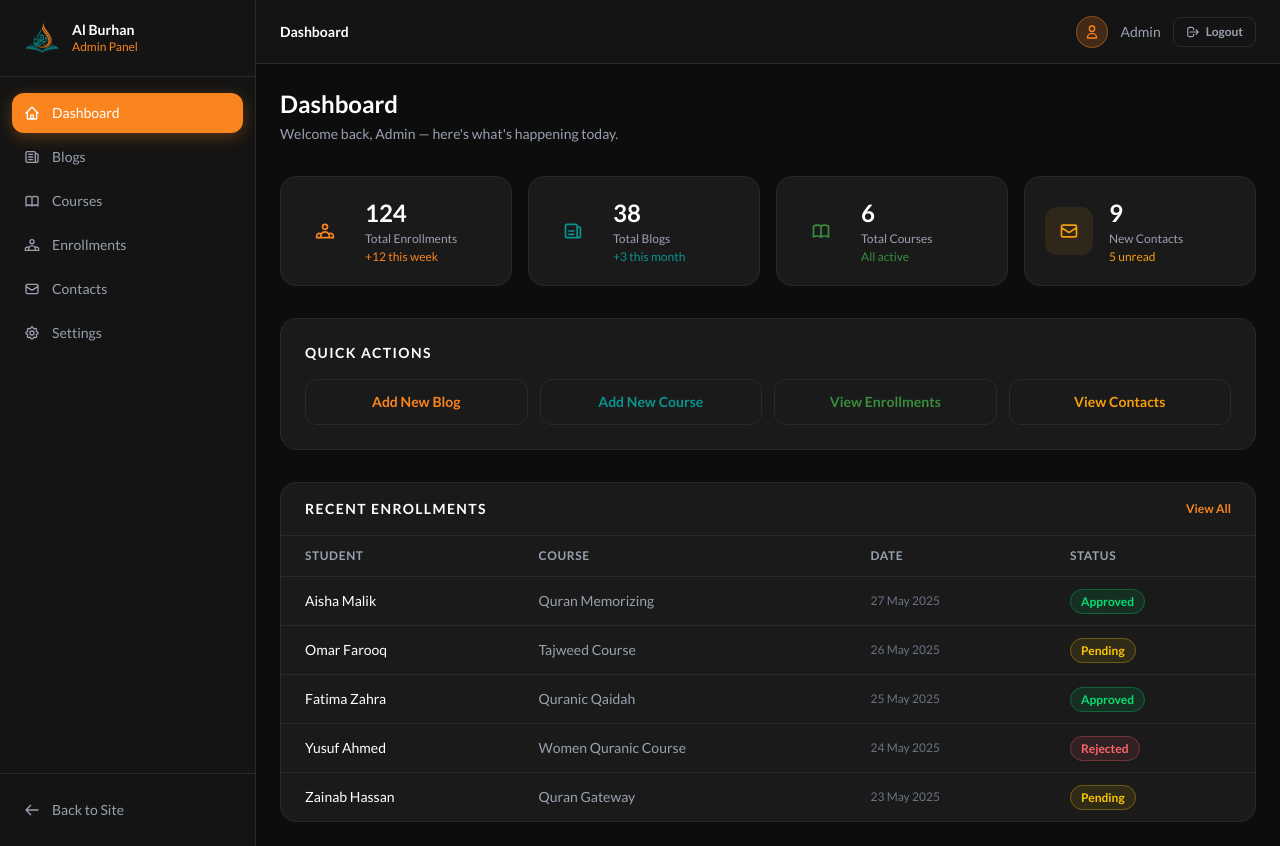
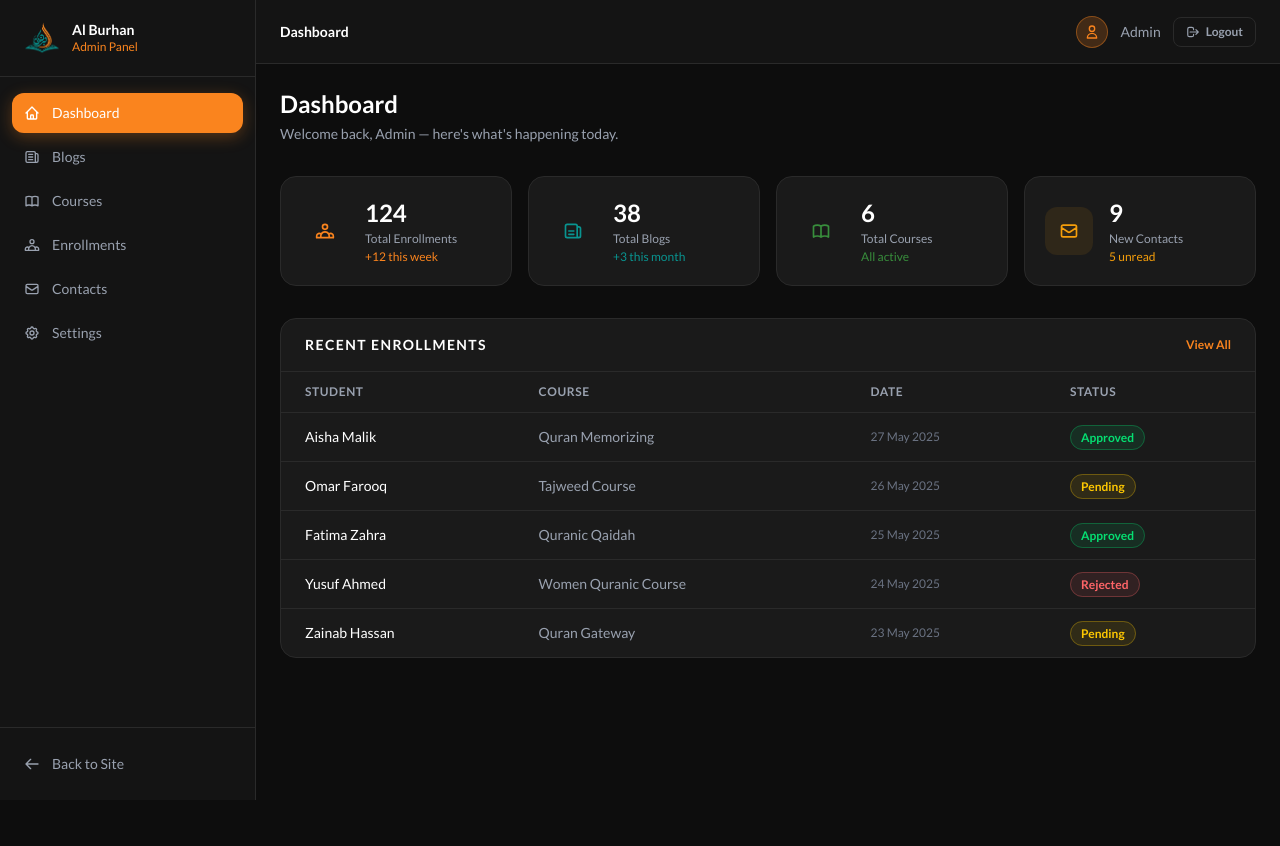
Before and after one commit to hassanwd/AlBurhanQuranAcademy, a Next.js app: page /admin/dashboard in a window 1280 px wide. After the commit the page ends 800 px from the top, so only its background shows below. Built offline with nearby package versions, Linux system fonts and the light colour scheme.

Commit message:
Update code and set the expiry

```diff
--- a/src/app/admin/dashboard/page.tsx
+++ b/src/app/admin/dashboard/page.tsx
@@ -18,13 +18,6 @@ const statusColors: Record<string, string> = {
   approved: "text-green-400 bg-green-400/10 border border-green-400/30",
   rejected: "text-red-400 bg-red-400/10 border border-red-400/30",
 };
-
-const quickLinks = [
-  { label: "Add New Blog",     href: "/admin/blogs",       color: "var(--color-accent)" },
-  { label: "Add New Course",   href: "/admin/courses",     color: "var(--color-sky)" },
-  { label: "View Enrollments", href: "/admin/enrollments", color: "var(--color-green-light)" },
-  { label: "View Contacts",    href: "/admin/contacts",    color: "#f59e0b" },
-];
 
 export default function DashboardPage() {
   return (
@@ -50,18 +43,6 @@ export default function DashboardPage() {
             </div>
           </div>
         ))}
-      </div>
-
-      {/* Quick Actions */}
-      <div className="bg-[var(--color-surface)] border border-[var(--color-border)] rounded-2xl p-6">
-        <h3 className="text-white font-bold text-sm uppercase tracking-widest mb-4">Quick Actions</h3>
-        <div className="grid grid-cols-2 md:grid-cols-4 gap-3">
-          {quickLinks.map(({ label, href, color }) => (
-            <a key={href} href={href} className="flex items-center justify-center px-4 py-3 rounded-xl border border-[var(--color-border)] text-sm font-semibold transition-all duration-200 hover:border-current hover:bg-white/5" style={{ color }}>
-              {label}
-            </a>
-          ))}
-        </div>
       </div>
 
       {/* Recent Enrollments */}
--- a/src/app/api/auth/login/route.ts
+++ b/src/app/api/auth/login/route.ts
@@ -3,6 +3,8 @@ import bcrypt from "bcryptjs";
 import { connectDB } from "@/lib/mongodb";
 import { signToken } from "@/lib/auth";
 import { User } from "@/models/User";
+
+const COOKIE_MAX_AGE = Number(process.env.COOKIE_MAX_AGE) || 60 * 60 * 24 * 30;
 
 export async function POST(req: NextRequest) {
   try {
@@ -29,7 +31,7 @@ export async function POST(req: NextRequest) {
       httpOnly: true,
       secure: process.env.NODE_ENV === "production",
       sameSite: "lax",
-      maxAge: 60 * 60 * 24 * 7, // 7 days
+      maxAge: COOKIE_MAX_AGE,
       path: "/",
     });
 
--- a/src/lib/auth.ts
+++ b/src/lib/auth.ts
@@ -4,12 +4,13 @@ import { cookies } from "next/headers";
 const SECRET = new TextEncoder().encode(
   process.env.JWT_SECRET ?? "alburhan_super_secret_key_change_this_in_production"
 );
+const JWT_EXPIRES_IN = process.env.JWT_EXPIRES_IN ?? "30d";
 
 export async function signToken(payload: Record<string, unknown>) {
   return new SignJWT(payload)
     .setProtectedHeader({ alg: "HS256" })
     .setIssuedAt()
-    .setExpirationTime("7d")
+    .setExpirationTime(JWT_EXPIRES_IN)
     .sign(SECRET);
 }
 
--- a/src/scripts/seed.ts
+++ b/src/scripts/seed.ts
@@ -2,9 +2,16 @@ import mongoose from "mongoose";
 import bcrypt from "bcryptjs";
 
 const MONGODB_URI = process.env.MONGODB_URI || "";
+const ADMIN_EMAIL = process.env.ADMIN_EMAIL || "";
+const ADMIN_PASSWORD = process.env.ADMIN_PASSWORD || "";
 
 if (!MONGODB_URI) {
   console.error("❌ MONGODB_URI is not set in .env.local");
+  process.exit(1);
+}
+
+if (!ADMIN_EMAIL || !ADMIN_PASSWORD) {
+  console.error("❌ ADMIN_EMAIL and ADMIN_PASSWORD must be set in .env.local");
   process.exit(1);
 }
 
@@ -24,17 +31,17 @@ async function seed() {
 
   const User = mongoose.models.User || mongoose.model("User", UserSchema);
 
-  const existing = await User.findOne({ email: "admin@alburhan.com" });
+  const existing = await User.findOne({ email: ADMIN_EMAIL });
   if (existing) {
     console.log("⚠️  Admin already exists. Skipping.");
     await mongoose.disconnect();
     process.exit(0);
   }
 
-  const hashed = await bcrypt.hash("AlBurhan@2025", 10);
+  const hashed = await bcrypt.hash(ADMIN_PASSWORD, 10);
   await User.create({
     name:     "Admin",
-    email:    "admin@alburhan.com",
+    email:    ADMIN_EMAIL,
     password: hashed,
     role:     "superadmin",
   });
```
